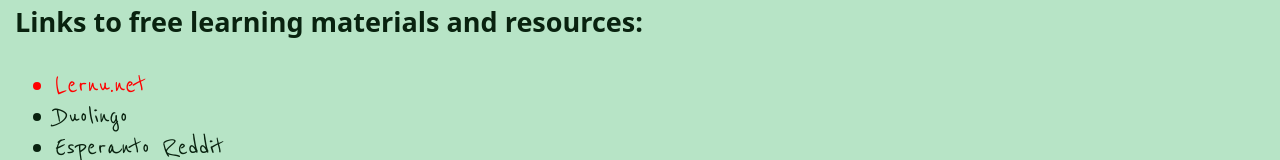
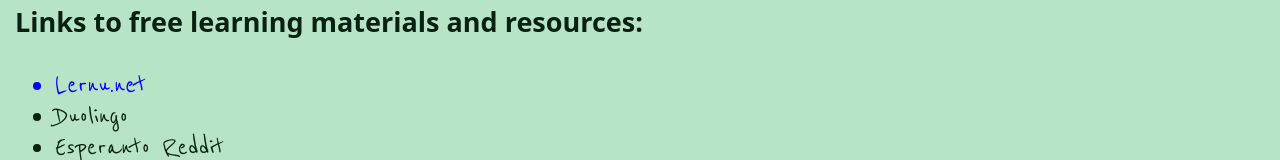
Before and after one commit to akronborn/vsg, a Next.js app: page /esperanto in a window 1280 px wide. In both pictures the pointer is over the item "Lernu.net". Shown: the part 609-769 px from the top of the page. Built offline with nearby package versions, Linux system fonts and the light colour scheme.

Commit message:
added traditional link color

```diff
--- a/styles/Esperanto.module.css
+++ b/styles/Esperanto.module.css
@@ -62,11 +62,13 @@
 .li:active {
   font-size: 31px;
   color: red;
+  text-decoration: dotted;
 }
 
 .li:hover {
   font-size: 31px;
-  color: red;
+  color: blue;
+  text-decoration: dotted;
 }
 
 @media screen and (max-width: 480px) {
```
